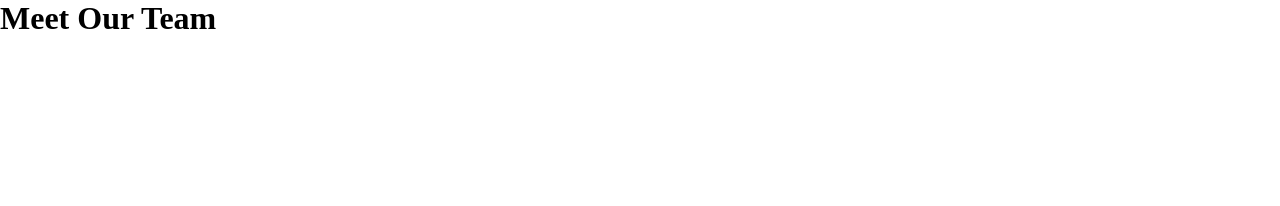
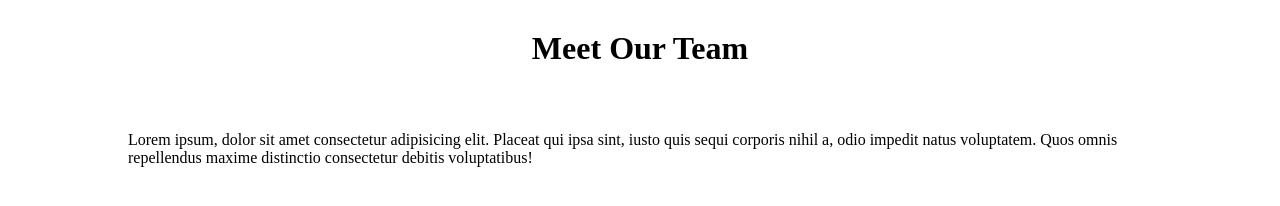
Before and after one commit to LuigiGrimaldi/html-css-float-cards, a plain HTML site: page index.html in a window 1280 px wide. Drawn offline with Linux system fonts and the light colour scheme.

Commit message:
header commit

```diff
--- a/css/style.css
+++ b/css/style.css
@@ -4,7 +4,14 @@
     box-sizing: border-box;
 }
 
+#site-header{
+    text-align: center;
+    margin: 30px;
+}
 
+#site-main{
+    margin: 5% 10%;
+}
 
 
 /* DEBUG */
--- a/index.html
+++ b/index.html
@@ -1,5 +1,6 @@
 <!DOCTYPE html>
 <html lang="en">
+
 <head>
     <meta charset="UTF-8">
     <meta http-equiv="X-UA-Compatible" content="IE=edge">
@@ -7,14 +8,28 @@
     <title>float cards</title>
     <link rel="stylesheet" href="./css/style.css">
 </head>
+
 <body>
 
-    <div class="container">
+
     <header id="site-header">
         <h1>Meet Our Team</h1>
     </header>
     <!-- /#site-header -->
     <main id="site-main">
+        <p>
+            Lorem ipsum, dolor sit amet consectetur adipisicing elit. Placeat qui ipsa sint, iusto quis sequi corporis
+            nihil a, odio impedit natus voluptatem. Quos omnis repellendus maxime distinctio consectetur debitis
+            voluptatibus!
+        </p>
+
+        <section class="colums">
+            <div class="col">
+
+            </div>
+
+        </section>
+
 
     </main>
     <!-- /#site-main -->
@@ -22,6 +37,7 @@
 
     </footer>
     <!-- /#site-footer -->
-    </div>
+
 </body>
+
 </html>
```
Lines whose indentation alone changed are shown as unchanged.
